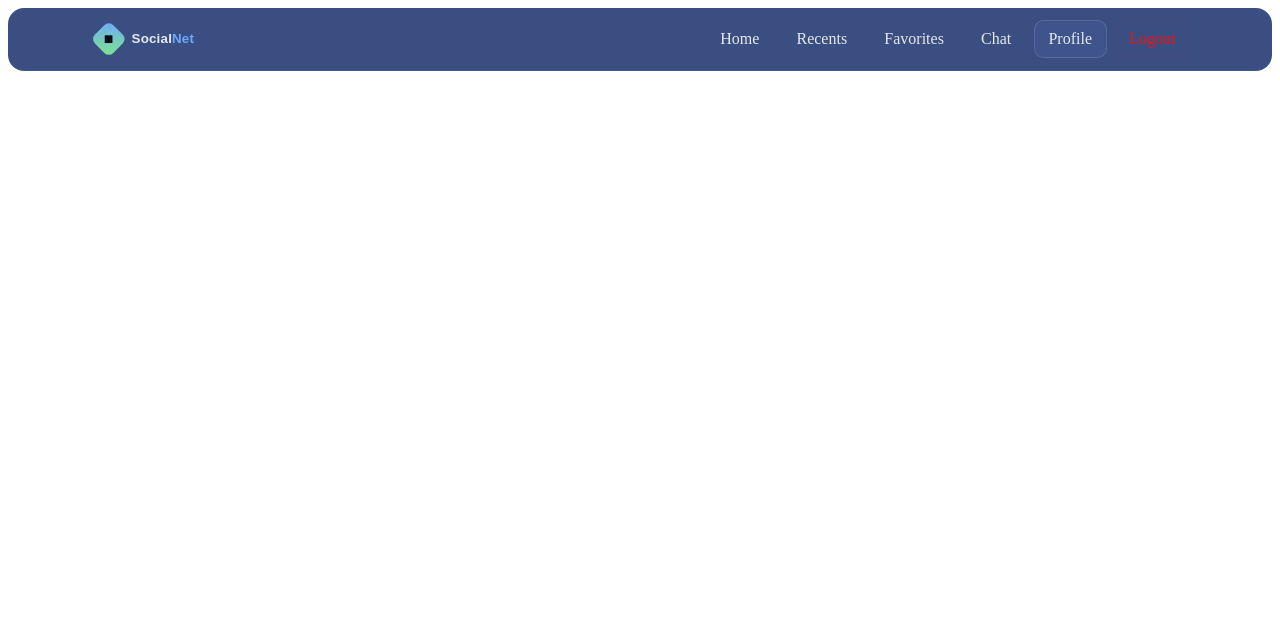
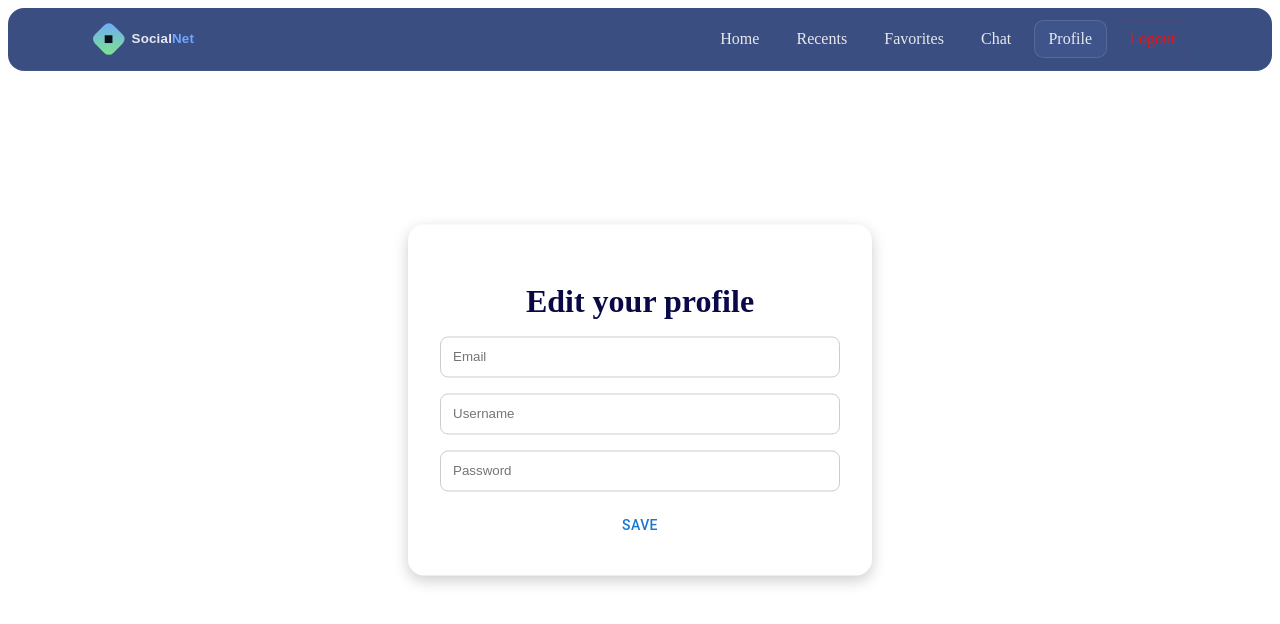
Before and after one commit to EyalYeh/social-network-app, a React (Vite) app in the folder frontend/: page /profile in a window 1280 px wide. Shown: the top 624 px of the page. Built offline with nearby package versions, Linux system fonts and the light colour scheme; sample sign-in values are in the browser's storage.

Commit message:
Added a pages file, edit you profile page (not fully working yet)

```diff
--- a/frontend/src/Profile.jsx
+++ /dev/null
@@ -1,20 +0,0 @@
-import { useLocation, useNavigate } from "react-router-dom";
-import { useEffect, useState } from "react";
-import NavBar from "./components/NavBar";
-import Button from "@mui/material/Button";
-
-
-function Profile() {
-
-
-
-    return(
-        <>
-            <div >
-                <NavBar />
-            </div>
-        </>
-    );
-}
-
-export default Profile;
--- a/frontend/src/Chat.jsx
+++ b/frontend/src/pages/Chat.jsx
@@ -1,6 +1,6 @@
 import { useLocation, useNavigate } from "react-router-dom";
 import { useEffect, useState } from "react";
-import NavBar from "./components/NavBar";
+import NavBar from "../components/NavBar";
 import Button from "@mui/material/Button";
 
 
--- a/frontend/src/Home.jsx
+++ b/frontend/src/pages/Home.jsx
@@ -1,6 +1,6 @@
 import { useLocation, useNavigate } from "react-router-dom";
 import { useEffect, useState } from "react";
-import NavBar from "./components/NavBar";
+import NavBar from "../components/NavBar";
 import Button from "@mui/material/Button";
 
 function Home() {
--- /dev/null
+++ b/frontend/src/pages/Profile.css
@@ -0,0 +1,46 @@
+.profile-section {
+  min-height: 50vh;
+  display: flex;
+  justify-content: center;
+  align-items: center;
+  background-color: #ffffff;
+  padding: 2rem;
+}
+
+.profile-container {
+
+  background-color: white;
+  padding: 2rem;
+  border-radius: 1rem;
+  max-width: 400px;
+  width: 100%;
+  box-shadow: 0 5px 15px rgba(0,0,0,0.2);
+  text-align: center;
+  position: absolute;
+  top: 50%;
+  left: 50%;
+  transform: translate(-50%, -50%); /* start slightly lower */
+  opacity: 10; /* hidden */
+  transition: transform 0.8s ease, opacity 0.8s ease;
+}
+
+.profile-form {
+  display: flex;
+  flex-direction: column;
+  gap: 1rem;
+}
+
+.profile-form input {
+  padding: 0.75rem;
+  border-radius: 0.5rem;
+  border: 1px solid #ccc;
+}
+
+.gradient-text {
+  font-size: 2rem;
+  font-weight: 700;
+  background: linear-gradient(90deg, #0b083e, #08084f);
+  -webkit-background-clip: text;
+  -webkit-text-fill-color: transparent;
+  margin-bottom: 1rem;
+}
--- /dev/null
+++ b/frontend/src/pages/Profile.jsx
@@ -0,0 +1,50 @@
+import { useLocation, useNavigate } from "react-router-dom";
+import { useEffect, useState } from "react";
+import NavBar from "../components/NavBar";
+import Button from "@mui/material/Button";
+import './Profile.css'
+
+
+function Profile() {
+
+    const [form, setForm] =useState({
+        email: "",
+        username: "",
+        password: "",
+    });
+
+    const onChange = (e) => {
+        const { name, value } = e.target;
+        setForm((f) => ({ ...f, [name]: value }));
+    };
+
+    const onSubmit = (e) => {
+        e.preventDefault();
+        console.log("Would save:", form);
+    };
+
+
+    return(
+        <>
+            <div >
+                <NavBar />
+            </div>
+                <div className="profile-container">
+                    <h2 className="gradient-text">Edit your profile</h2>
+                    <form className="profile-form">
+
+                        <input type="text" placeholder="Email"/>
+
+                        <input type="text" placeholder="Username"/>
+
+                        <input type="text" placeholder="Password"/>
+
+                        <Button type="submit">Save</Button>
+                    </form>
+                </div>
+
+        </>
+    );
+}
+
+export default Profile;
--- a/frontend/src/SignUp.jsx
+++ b/frontend/src/pages/SignUp.jsx
@@ -1,7 +1,7 @@
 import React, { useState, useEffect, useRef } from "react";
 import Button from "@mui/material/Button";
 import { useNavigate } from "react-router-dom";
-import NavBar from "./components/NavBar";
+import NavBar from "../components/NavBar";
 
 function SignUp() {
   const navigate = useNavigate();
```
Also changed, not shown: frontend/src/App.jsx (+4 -4 lines).
